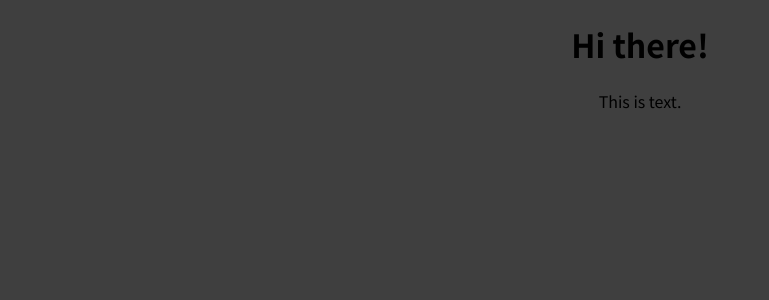
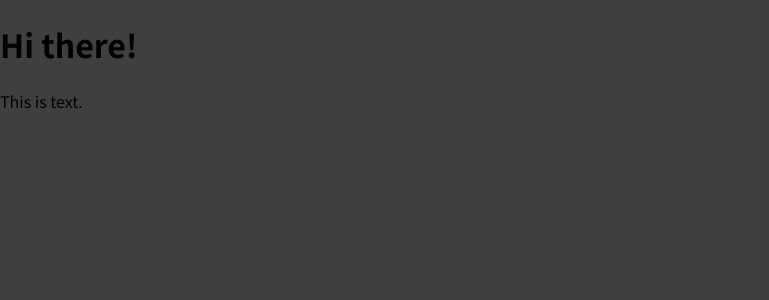
Before and after one commit to Harsh-Thanki/Expense_tracker_react, a JavaScript app: page / in a window 1280 px wide. Shown: the top 300 px of the page, without its empty margins (0-769 px from the left). Built offline with nearby package versions, Linux system fonts and the light colour scheme.

Commit message:
css mentions removed.

```diff
--- a/src/App.js
+++ b/src/App.js
@@ -1,8 +1,6 @@
-import './App.css';
-
 function App() {
   return (
-    <div className="App">
+    <div>
       <h1>Hi there!</h1>
       <p>This is text.</p>
     </div>
```
